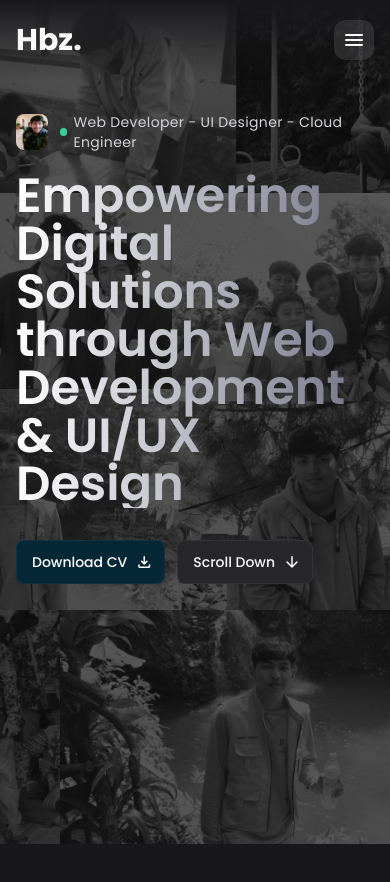
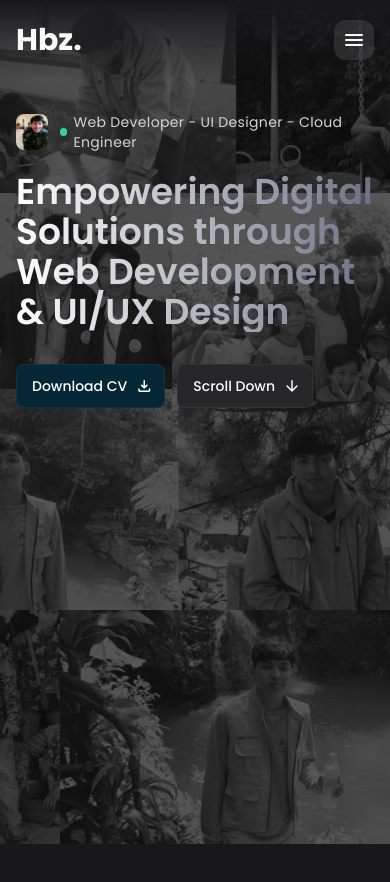
Before and after one commit to habbazettt/personal-porto-web, a React (Vite) app: page / in a window 390 px wide. Shown: the top 882 px of the page. Built offline with nearby package versions, Linux system fonts and the light colour scheme.

Commit message:
fix headline

```diff
--- a/src/components/Hero.jsx
+++ b/src/components/Hero.jsx
@@ -28,7 +28,7 @@ const Hero = () => {
                         </div>
                     </div>
 
-                    <h2 className="headline-1 max-w-[15ch] sm:max-w-[20ch] lg:max-w-[15ch] mt-5 mb-8 lg:mb-10">
+                    <h2 className="headline-1 sm:max-w-[20ch] lg:max-w-[15ch] mt-5 mb-8 lg:mb-10">
                         Empowering Digital Solutions through Web Development & UI/UX Design
                     </h2>
 
--- a/src/index.css
+++ b/src/index.css
@@ -10,7 +10,6 @@ body {
     @apply bg-zinc-900 text-zinc-50 font-poppins
 }
 
-
 .headline-1,
 .headline-2 {
     @apply max-w-max;
@@ -21,7 +20,7 @@ body {
 }
 
 .headline-1 {
-    @apply text-5xl font-semibold lg:text-[58px] lg:leading-[1.15]
+    @apply text-4xl font-semibold lg:text-[58px] lg:leading-[1.15]
 }
 
 .headline-2 {
```
Also changed, not shown: src/App.jsx (line endings or trailing spaces).
